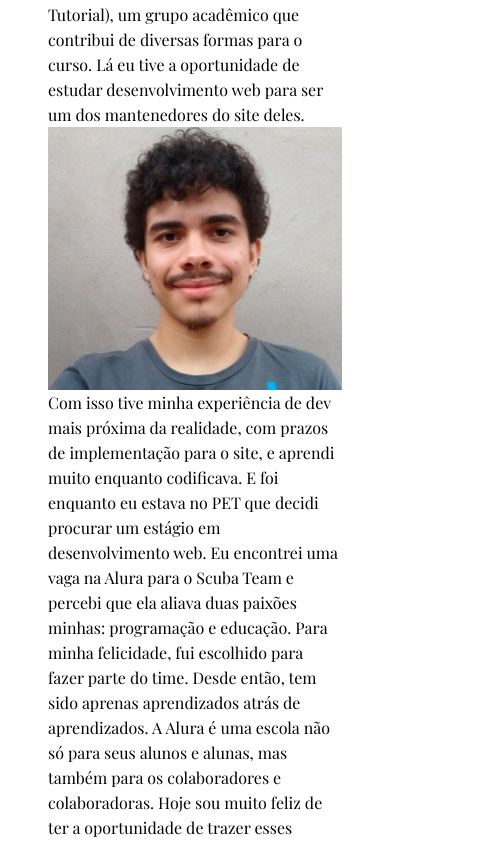
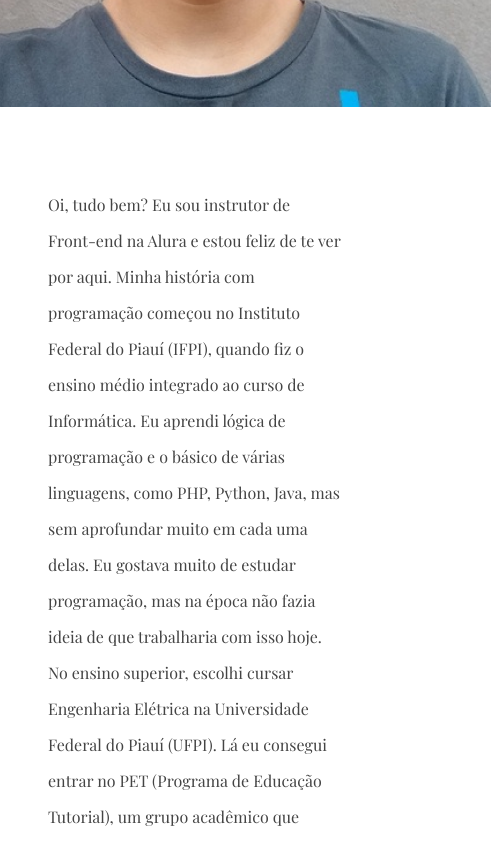
Before and after one commit to danielcoosta1/ola-mundo, a React (Create React App) app: page /sobre-mim in a window 390 px wide. Shown: the part 920-1763 px from the top of the page, 491 px wide, since content can reach past the window. Built offline with nearby package versions, Linux system fonts and the light colour scheme; a web font is replaced by a local one.

Commit message:
Colocando responsividade no conteiner descrição do SobreMim

```diff
--- a/src/Components/SobreMim/index.jsx
+++ b/src/Components/SobreMim/index.jsx
@@ -5,24 +5,21 @@ import {
   ConteinerTitulo,
   Img,
   Paragrafos,
-  Paragrafo1,
-  Paragrafo2,
+  Paragrafo,
 } from "./styles";
 
-import bgImg from "../../assets/sobre_mim_capa.png"
+import bgImg from "../../assets/sobre_mim_capa.png";
 
 const SobreMim = () => {
   return (
     <Main>
-      <ConteinerTitulo
-      $bgImg = {bgImg}
-      >
+      <ConteinerTitulo $bgImg={bgImg}>
         <h1>Sobre mim</h1>
       </ConteinerTitulo>
       <ConteinerDescricao>
         <h2>Olá, eu sou Antônio!</h2>
         <Paragrafos>
-          <Paragrafo1>
+          <Paragrafo>
             <p>
               Oi, tudo bem? Eu sou instrutor de Front-end na Alura e estou feliz
               de te ver por aqui. Minha história com programação começou no
@@ -36,26 +33,21 @@ const SobreMim = () => {
               consegui entrar no PET (Programa de Educação Tutorial), um grupo
               acadêmico que contribui de diversas formas para o curso. Lá eu
               tive a oportunidade de estudar desenvolvimento web para ser um dos
-              mantenedores do site deles.{" "}
+              mantenedores do site deles. Com isso tive minha experiência de dev
+              mais próxima da realidade, com prazos de implementação para o
+              site, e aprendi muito enquanto codificava. E foi enquanto eu
+              estava no PET que decidi procurar um estágio em desenvolvimento
+              web. Eu encontrei uma vaga na Alura para o Scuba Team e percebi
+              que ela aliava duas paixões minhas: programação e educação. Para
+              minha felicidade, fui escolhido para fazer parte do time. Desde
+              então, tem sido aprenas aprendizados atrás de aprendizados. A
+              Alura é uma escola não só para seus alunos e alunas, mas também
+              para os colaboradores e colaboradoras. Hoje sou muito feliz de ter
+              a oportunidade de trazer esses conteúdos ricos e encantadores para
+              você. Espero que aprenda bastante!
             </p>
             <Img src={img} />
-          </Paragrafo1>
-          <Paragrafo2>
-            <p>
-              Com isso tive minha experiência de dev mais próxima da realidade,
-              com prazos de implementação para o site, e aprendi muito enquanto
-              codificava. E foi enquanto eu estava no PET que decidi procurar um
-              estágio em desenvolvimento web. Eu encontrei uma vaga na Alura
-              para o Scuba Team e percebi que ela aliava duas paixões minhas:
-              programação e educação. Para minha felicidade, fui escolhido para
-              fazer parte do time. Desde então, tem sido aprenas aprendizados
-              atrás de aprendizados. A Alura é uma escola não só para seus
-              alunos e alunas, mas também para os colaboradores e colaboradoras.
-              Hoje sou muito feliz de ter a oportunidade de trazer esses
-              conteúdos ricos e encantadores para você. Espero que aprenda
-              bastante!
-            </p>
-          </Paragrafo2>
+          </Paragrafo>
         </Paragrafos>
       </ConteinerDescricao>
     </Main>
--- a/src/Components/SobreMim/styles.js
+++ b/src/Components/SobreMim/styles.js
@@ -5,6 +5,7 @@ const Main = styled.main`
 
   display: flex;
   flex-direction: column;
+  color: #444444;
 `;
 
 const ConteinerTitulo = styled.div`
@@ -15,8 +16,8 @@ const ConteinerTitulo = styled.div`
   background-repeat: no-repeat;
   background-size: cover;
 
-
   h1 {
+    font-size: 2.5rem;
     padding: 2rem 3rem;
     background: rgba(255, 255, 255, 0.85);
 
@@ -25,14 +26,21 @@ const ConteinerTitulo = styled.div`
       font-size: 2rem;
     }
   }
-
 `;
 
 const ConteinerDescricao = styled.section`
   padding: 0 3rem;
 
   h2 {
+    font-size: 2rem;
     margin: 2rem 0;
+  }
+
+  @media screen and (max-width: 768px) {
+    h2 {
+      font-size: 1.5rem;
+      margin: 2rem 0;
+    }
   }
 `;
 
@@ -41,34 +49,37 @@ const Paragrafos = styled.div`
   flex-direction: column;
   font-style: normal;
   font-weight: 400;
-  font-size: 24px;
+  margin-bottom: 5rem;
+`;
+
+const Paragrafo = styled.div`
+  display: flex;
+  gap: 15rem;
+  font-style: normal;
+  font-weight: 400;
+  line-height: 36px;
+  align-items: center;
+
+  p {
+    font-size: 1.5rem;
+    width: 60%;
+  }
+
+  @media screen and (max-width: 768px) {
+    flex-direction: column;
+    gap: 5rem;
 
 
 
-  p {
-      @media screen and (max-width: 768px) {
-        font-size: 1rem;
-        line-height: 25px;
-      }
+    p {
+      font-size: 1rem;
+      width: 100%;
+      order: 1;
     }
+  }
 `;
 
-const Paragrafo1 = styled.div`
-  display: flex;
-  font-style: normal;
-  font-weight: 400;
-  font-size: 24px;
-  line-height: 36px;
-
-  @media screen and (max-width: 768px) {
-    flex-direction: column;
-  }
-`;
-const Paragrafo2 = styled.div``;
-
-const Img = styled.img`
-
-`;
+const Img = styled.img``;
 
 export {
   Main,
@@ -76,6 +87,5 @@ export {
   ConteinerTitulo,
   Paragrafos,
   Img,
-  Paragrafo2,
-  Paragrafo1,
+  Paragrafo,
 };
```
